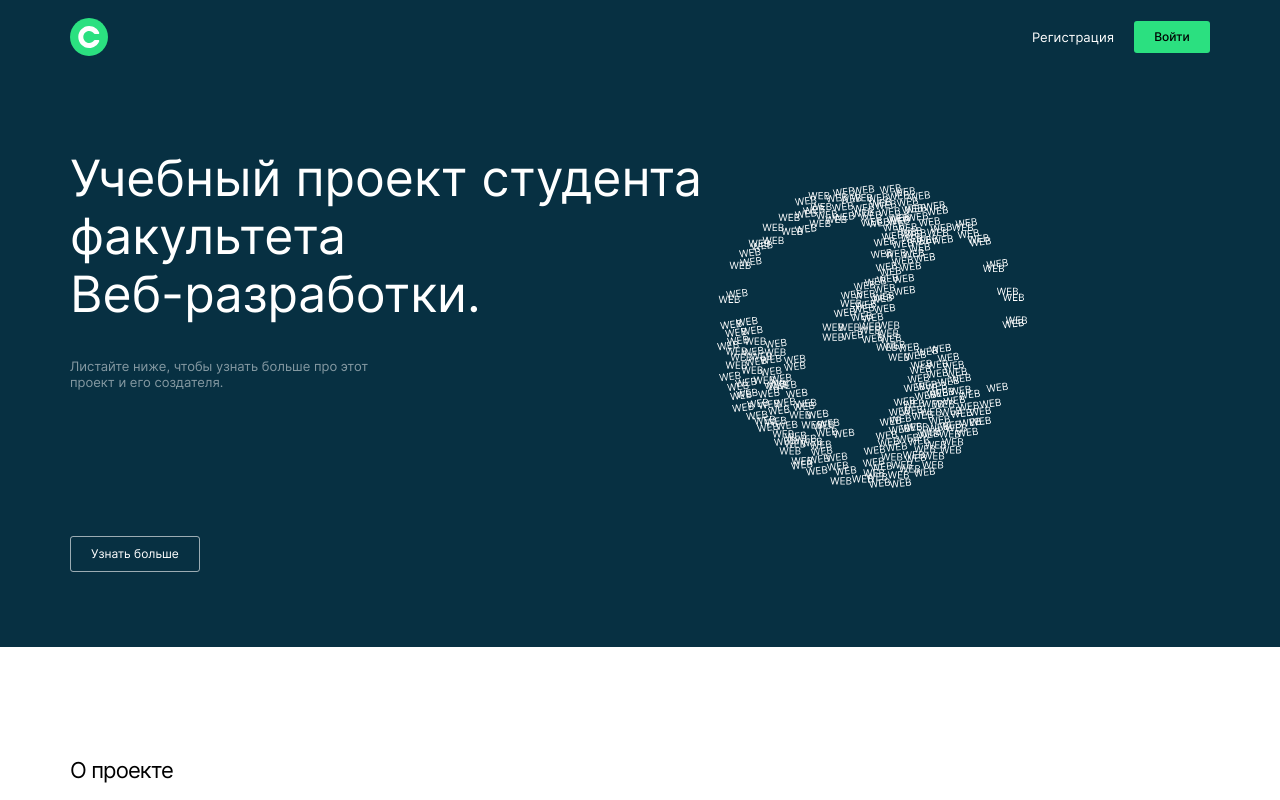
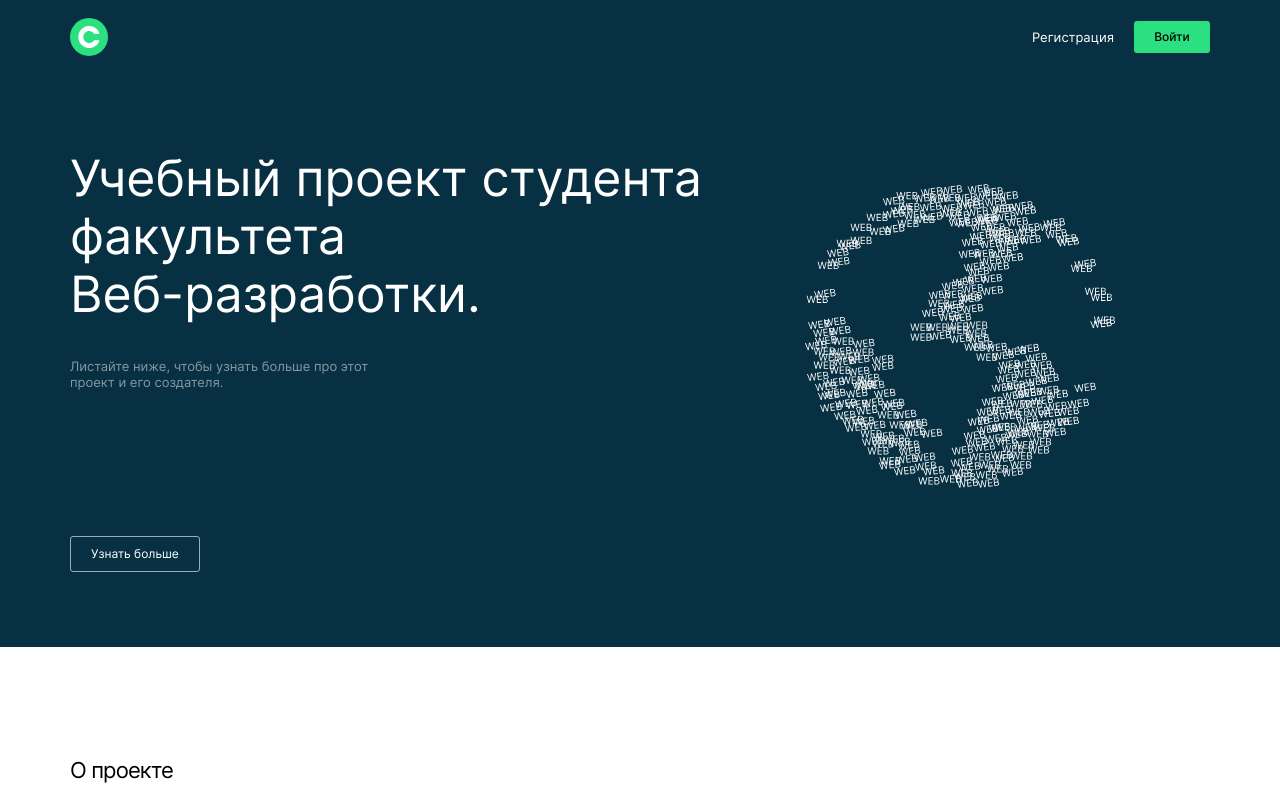
Before and after one commit to vkozh/movies-explorer-frontend, a React (Create React App) app: page / in a window 1280 px wide. Shown: the top 800 px of the page. Built offline with nearby package versions, Linux system fonts and the light colour scheme.

Commit message:
fix: add main tag

```diff
--- a/src/components/Main/Main.js
+++ b/src/components/Main/Main.js
@@ -12,17 +12,19 @@ export default function Main({ isLoggedIn }) {
   const aboutProjectRef = useRef(null);
 
   return (
-    <div className="main">
+    <>
       <Header
         isPromoMenu={true}
         isLoggedIn={isLoggedIn}
       />
-      <Promo ref={aboutProjectRef} />
-      <AboutProject ref={aboutProjectRef} />
-      <Techs />
-      <AboutMe />
-      <Portfolio />
+      <main className="main">
+        <Promo ref={aboutProjectRef} />
+        <AboutProject ref={aboutProjectRef} />
+        <Techs />
+        <AboutMe />
+        <Portfolio />
+      </main>
       <Footer />
-    </div>
+    </>
   )
 }
--- a/src/components/Main/Promo/Promo.css
+++ b/src/components/Main/Promo/Promo.css
@@ -78,6 +78,7 @@
 
   .promo__main-img {
     order: 1;
+    margin: 35px auto auto;
   }
 
   .promo__title {
@@ -90,10 +91,6 @@
     margin: 0;
     max-width: 310px;
     padding: 0;
-  }
-
-  .promo__main-img {
-    margin: 35px auto auto 7px;
   }
 
   .promo__info {
--- a/src/components/Movies/Movies.js
+++ b/src/components/Movies/Movies.js
@@ -17,11 +17,13 @@ export default function Movies({ isLoggedIn }) {
   return (
     <>
       <Header isLoggedIn={isLoggedIn} />
-      <SearchForm />
-      {isLoading
-        ? <MoviesCardList />
-        : <Preloader />
-      }
+      <main className="main">
+        <SearchForm />
+        {isLoading
+          ? <MoviesCardList />
+          : <Preloader />
+        }
+      </main>
       <Footer />
     </>
   )
--- a/src/components/SavedMovies/SavedMovies.js
+++ b/src/components/SavedMovies/SavedMovies.js
@@ -17,11 +17,13 @@ export default function SavedMovies({ isLoggedIn, isSavedMovies }) {
   return (
     <>
       <Header isLoggedIn={isLoggedIn} />
-      <SearchForm />
-      {isLoading
-        ? <MoviesCardList isSavedMovies={isSavedMovies} />
-        : <Preloader />
-      }
+      <main className="main">
+        <SearchForm />
+        {isLoading
+          ? <MoviesCardList isSavedMovies={isSavedMovies} />
+          : <Preloader />
+        }
+      </main>
       <Footer />
     </>
   )
```
